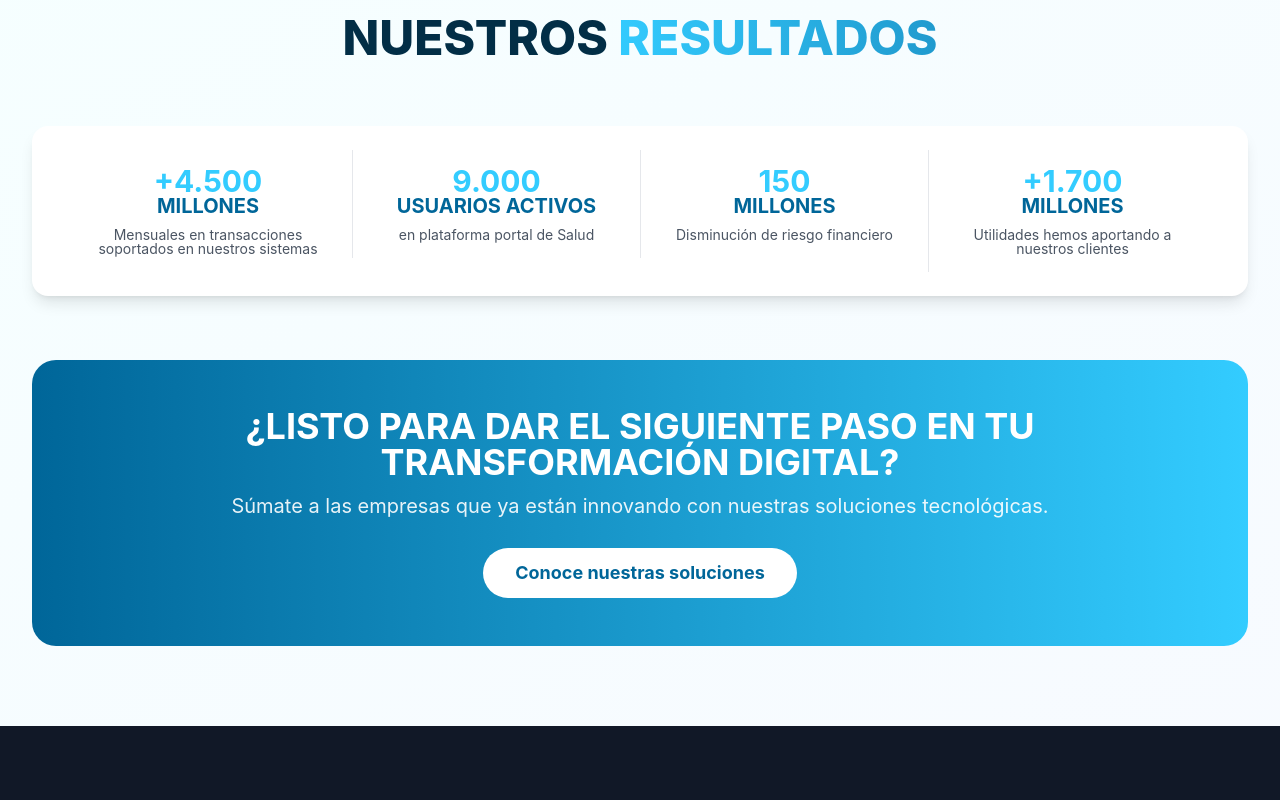
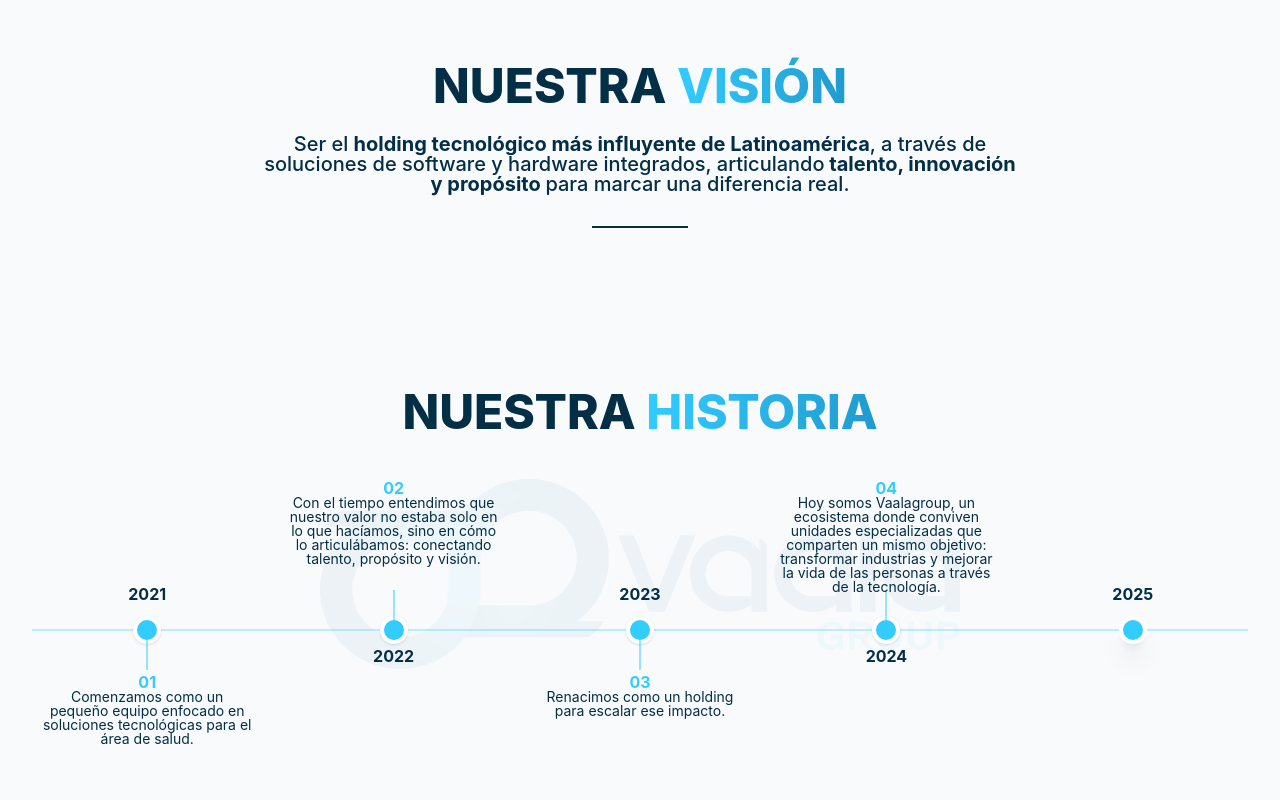
Before and after one commit to valejerett27/VaalaGroup, a React (Vite) app: page / in a window 1280 px wide. Shown: the part 1380-2180 px from the top of the page. Built offline with nearby package versions, Linux system fonts and the light colour scheme.

Commit message:
incorporando nuestra vision y nuestra historia

```diff
--- /dev/null
+++ b/src/components/History.tsx
@@ -0,0 +1,146 @@
+import Watermark from '../img/vaala_group_horizontal.png';
+
+type Item = {
+    year: number;
+    number: string;
+    description: string;
+};
+
+const historyData: Item[] = [
+    {
+        year: 2021,
+        number: "01",
+        description:
+            "Comenzamos como un pequeño equipo enfocado en soluciones tecnológicas para el área de salud.",
+    },
+    {
+        year: 2022,
+        number: "02",
+        description:
+            "Con el tiempo entendimos que nuestro valor no estaba solo en lo que hacíamos, sino en cómo lo articulábamos: conectando talento, propósito y visión.",
+    },
+    {
+        year: 2023,
+        number: "03",
+        description:
+            "Renacimos como un holding para escalar ese impacto.",
+    },
+    {
+        year: 2024,
+        number: "04",
+        description:
+            "Hoy somos Vaalagroup, un ecosistema donde conviven unidades especializadas que comparten un mismo objetivo: transformar industrias y mejorar la vida de las personas a través de la tecnología.",
+    },
+];
+
+const History = () => {
+    return (
+        <section id="historia" className="relative py-16 md:py-20 bg-gray-50">
+            {/* Marca de agua */}
+            <div className="pointer-events-none absolute inset-0 flex items-center justify-center">
+                <img
+                    src={Watermark}
+                    alt=""
+                    className="opacity-5 w-[92%] md:w-3/5 lg:w-1/2"
+                />
+            </div>
+
+            <div className="relative max-w-7xl mx-auto px-4 sm:px-6 lg:px-8">
+                <h2 className="text-4xl lg:text-5xl font-extrabold text-center uppercase mb-10 md:mb-16 text-[#022E46]">
+                    Nuestra{" "}
+                    <span className="bg-gradient-to-r from-[#33CCFF] to-[#209ACE] bg-clip-text text-transparent">
+                        Historia
+                    </span>
+                </h2>
+
+                {/* ====== MOBILE (vertical) ====== */}
+                <div className="md:hidden relative pl-8">
+                    {/* Línea vertical izquierda */}
+                    <div className="absolute left-4 top-0 bottom-0 w-px bg-[#33CCFF]/30" />
+                    {historyData.map((i, idx) => (
+                        <div key={i.year} className="relative mb-10">
+                            <div className="absolute top-2 w-5 h-5 rounded-full bg-white border-4 border-[#33CCFF]" style={{ left: '-1.5rem' }} />
+                            <div className="ml-2 text-[#022E46]">
+                                <div className="font-bold">{i.year}</div>
+                                <div className="text-[#33CCFF] font-bold">{i.number}</div>
+                                <p className="text-sm leading-snug mt-1">
+                                    {i.description}
+                                </p>
+                            </div>
+                        </div>
+                    ))}
+                    {/* 2025 */}
+                    <div className="relative">
+                        <div className="absolute  top-2 w-5 h-5 rounded-full bg-white border-4 border-[#33CCFF]" style={{ left: '-1.5rem' }} />
+                        <div className="ml-2 font-bold text-[#022E46]">2025</div>
+                    </div>
+                </div>
+
+                {/* ====== DESKTOP/TABLET (horizontal) ====== */}
+                <div className="hidden md:block relative">
+                    {/* Línea horizontal central */}
+                    <div className="absolute left-0 right-0 top-1/2 -translate-y-1/2 h-[2px] bg-[#33CCFF]/30" />
+
+                    <div className="grid grid-cols-5 gap-4">
+                        {historyData.map((item, idx) => {
+                            const isDown = idx % 2 === 0; // 2021 y 2023 hacia abajo; 2022 y 2024 hacia arriba
+                            return (
+                                <div key={item.year} className="relative h-[260px]">
+                                    {/* CÍRCULO (centrado en la línea) */}
+                                    <div className="absolute left-1/2 top-1/2 -translate-x-1/2 -translate-y-1/2 w-7 h-7 rounded-full bg-[#33CCFF] border-white border-4  shadow" />
+
+                                    {/* LÍNEA VERTICAL */}
+                                    {isDown ? (
+                                        <div className="absolute left-1/2 top-1/2 w-px h-10 bg-[#33CCFF] translate-x-[-50%]" />
+                                    ) : (
+                                        <div className="absolute left-1/2 top-[calc(50%-40px)] w-px h-10 bg-[#33CCFF] translate-x-[-50%]" />
+                                    )}
+
+                                    {/* AÑO (siempre cerca del círculo) */}
+                                    {isDown ? (
+                                        <div className="absolute left-1/2 -translate-x-1/2 top-[calc(50%-44px)] font-bold text-[#022E46]">
+                                            {item.year}
+                                        </div>
+                                    ) : (
+                                        <div className="absolute left-1/2 -translate-x-1/2 top-[calc(50%+18px)] font-bold text-[#022E46]">
+                                            {item.year}
+                                        </div>
+                                    )}
+
+                                    {/* NÚMERO + DESCRIPCIÓN */}
+                                    {isDown ? (
+                                        <div className="absolute left-1/2 -translate-x-1/2 top-[calc(50%+44px)] text-center w-full px-2">
+                                            <div className="text-[#33CCFF] font-bold">{item.number}</div>
+                                            <p className="mx-auto text-[#022E46] leading-snug
+                                  text-[13px] lg:text-sm max-w-[240px]">
+                                                {item.description}
+                                            </p>
+                                        </div>
+                                    ) : (
+                                        <div className="absolute left-1/2 -translate-x-1/2 top-[calc(50%-150px)] text-center w-full px-2">
+                                            <div className="text-[#33CCFF] font-bold">{item.number}</div>
+                                            <p className="mx-auto text-[#022E46] leading-snug
+                                  text-[13px] lg:text-sm max-w-[260px]">
+                                                {item.description}
+                                            </p>
+                                        </div>
+                                    )}
+                                </div>
+                            );
+                        })}
+
+                        {/* 2025 (sin número/desc) — círculo centrado y año junto a la línea */}
+                        <div className="relative h-[260px]">
+                            <div className="absolute left-1/2 top-1/2 -translate-x-1/2 -translate-y-1/2 w-7 h-7 rounded-full bg-[#33CCFF] border-white border-4  shadow-xl" />
+                            <div className="absolute left-1/2 -translate-x-1/2 top-[calc(50%-44px)] font-bold text-[#022E46]">
+                                2025
+                            </div>
+                        </div>
+                    </div>
+                </div>
+            </div>
+        </section>
+    );
+};
+
+export default History;
--- a/src/components/Services.tsx
+++ b/src/components/Services.tsx
@@ -50,9 +50,10 @@ const Services = () => {
     <section id="servicios" className="py-20 bg-white">
       <div className="max-w-7xl mx-auto px-4 sm:px-6 lg:px-8">
         <div className="text-center mb-16">
-          <h2 className="text-4xl lg:text-5xl uppercase font-extrabold text-[#022E46] mb-6">
-            Nuestros
-            <span className="bg-gradient-to-r from-[#33CCFF] to-[#209ACE] bg-clip-text text-transparent uppercase"> Servicios</span>
+          <h2 className="text-4xl lg:text-5xl max-w-5xl justify-center uppercase font-extrabold text-[#022E46] mb-6">
+            Somos una
+            <span className="bg-gradient-to-r from-[#33CCFF] to-[#209ACE] bg-clip-text text-transparent uppercase"> plataforma de impulso </span>
+            para nuevas soluciones
           </h2>
           <p className="text-md lg:text-xl px-4 lg:px-0 text-[#3F3F3F]  font-medium max-w-3xl mx-auto">
             Cada uno de nuestros servicios se adapta a las necesidades del cliente y al contexto de su industria.
--- /dev/null
+++ b/src/components/Vision.tsx
@@ -0,0 +1,32 @@
+
+
+const Vision = () => (
+  <section id="vision" className="relative py-20 bg-gray-50">
+    {/* Marca de agua de Vaala en el fondo */}
+    <div className="absolute inset-0 flex justify-center items-center pointer-events-none">
+
+    </div>
+    <div className="relative max-w-7xl mx-auto px-4 sm:px-6 lg:px-8">
+      <h2 className="text-4xl lg:text-5xl font-extrabold text-center uppercase mb-6 text-[#022E46]">
+        Nuestra{" "}
+        <span className="bg-gradient-to-r from-[#33CCFF] to-[#209ACE] bg-clip-text text-transparent">
+          Visión
+        </span>
+      </h2>
+      <p className="text-center text-lg lg:text-xl font-medium max-w-3xl mx-auto text-[#022E46]">
+        Ser el{" "}
+        <span className="font-bold">
+          holding tecnológico más influyente de Latinoamérica
+        </span>
+        , a través de soluciones de software y hardware integrados,
+        articulando
+        <span className="font-bold"> talento, innovación y propósito </span>
+        para marcar una diferencia real.
+      </p>
+      {/* Línea divisoria inferior como en el mockup */}
+      <div className="mt-8 border-t-2 border-[#022E46] w-24 mx-auto"></div>
+    </div>
+  </section>
+);
+
+export default Vision;
--- a/src/components/WhyChooseUs.tsx
+++ b/src/components/WhyChooseUs.tsx
@@ -122,7 +122,7 @@ const WhyChooseUs = () => {
           ))}
         </div> */}
 
-        <div className="mt-16 bg-gradient-to-r from-[#006699] to-[#33CCFF] rounded-3xl p-8 lg:p-12 text-center text-white">
+        {/* <div className="mt-16 bg-gradient-to-r from-[#006699] to-[#33CCFF] rounded-3xl p-8 lg:p-12 text-center text-white">
           <h3 className="text-2xl lg:text-3xl lg:text-4xl font-bold uppercase mb-4">
             ¿LISTO PARA DAR EL SIGUIENTE PASO EN TU TRANSFORMACIÓN DIGITAL?
           </h3>
@@ -134,7 +134,7 @@ const WhyChooseUs = () => {
               Conoce nuestras soluciones
             </button>
           </a>
-        </div>
+        </div> */}
       </div>
     </section>
   );
--- a/src/pages/Index.tsx
+++ b/src/pages/Index.tsx
@@ -1,14 +1,16 @@
-
 import Hero from "@/components/Hero";
 import Navigation from "@/components/Navigation";
 import Services from "@/components/Services";
 import WhyChooseUs from "@/components/WhyChooseUs";
 import Projects from "@/components/Projects";
-import Testimonials from "@/components/Testimonials";
-import Team from "@/components/Team";
+// Las siguientes importaciones se comentaron porque sus componentes están desactivados en el JSX:
+// import Testimonials from "@/components/Testimonials";
+// import Team from "@/components/Team";
 import Contact from "@/components/Contact";
 import Footer from "@/components/Footer";
-import FloatingWhatsApp from "@/components/FloatingWhatsApp";
+import Vision from "@/components/Vision";   // importación por defecto
+import History from "@/components/History"; // importación por defecto
+// import FloatingWhatsApp from "@/components/FloatingWhatsApp";
 
 const Index = () => {
   return (
@@ -16,6 +18,8 @@ const Index = () => {
       <Navigation />
       <Hero />
       <Services />
+      <Vision />
+      <History />
       <WhyChooseUs />
       <Projects />
       {/* <Testimonials /> */}
```
